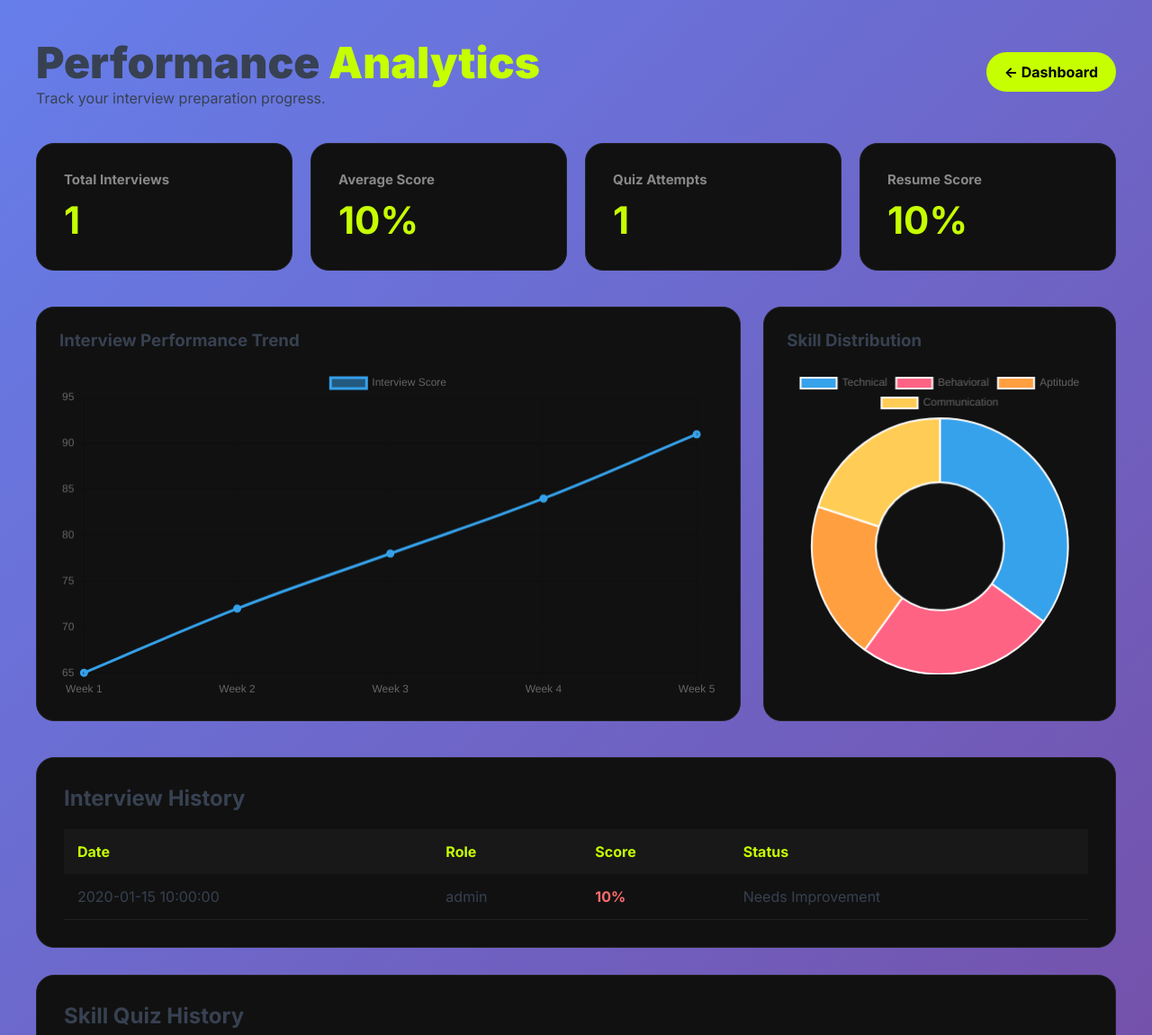
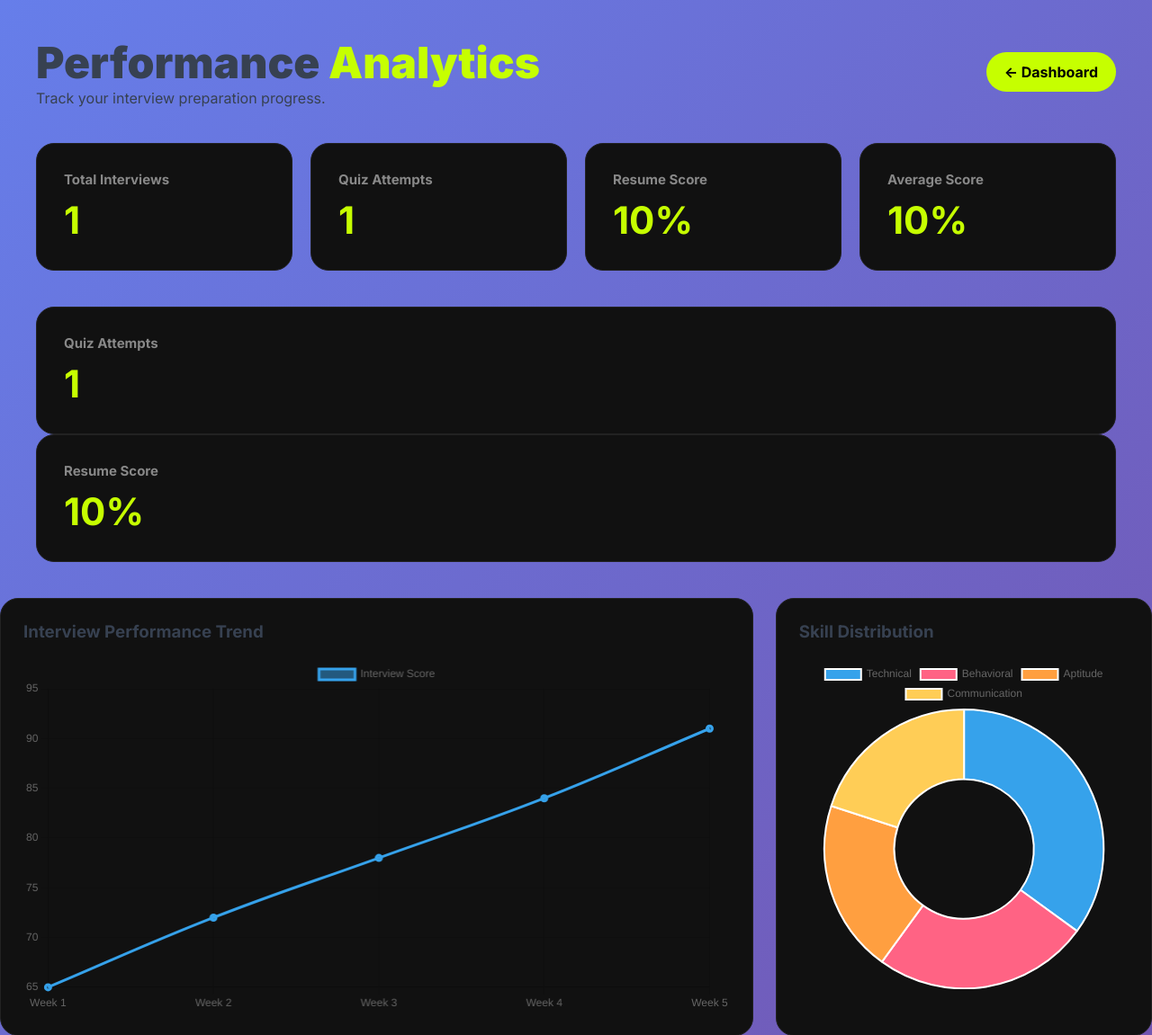
Before and after one commit to devanshsinghtomar/AI-interview-coach-module, a Flask app: template templates/performance.html in a window 1280 px wide. Shown: the top 1151 px of the page at 90% size. Run offline with Flask 3, Linux system fonts and the light colour scheme; tables that the repository leaves empty hold one stand-in row (values such as "Sample post"); the template is opened without the code that fills it: values that come from a table or form of the project are taken from there, most other values are stand-ins (such as "Sample title", 1, 10 or a date in 2020).

Commit message:
Update performance.html

```diff
--- a/templates/performance.html
+++ b/templates/performance.html
@@ -227,8 +227,20 @@ Track your interview preparation progress.
 </div>
 
 <div class="metric-card">
+<h3>Quiz Attempts</h3>
+<h2>{{ total_quizzes or 0 }}</h2>
+</div>
+
+<div class="metric-card">
+<h3>Resume Score</h3>
+<h2>{{ resume_score or 0 }}%</h2>
+</div>
+
+<div class="metric-card">
 <h3>Average Score</h3>
 <h2>{{ average_score or 0 }}%</h2>
+</div>
+
 </div>
 
 <div class="metric-card">
```
